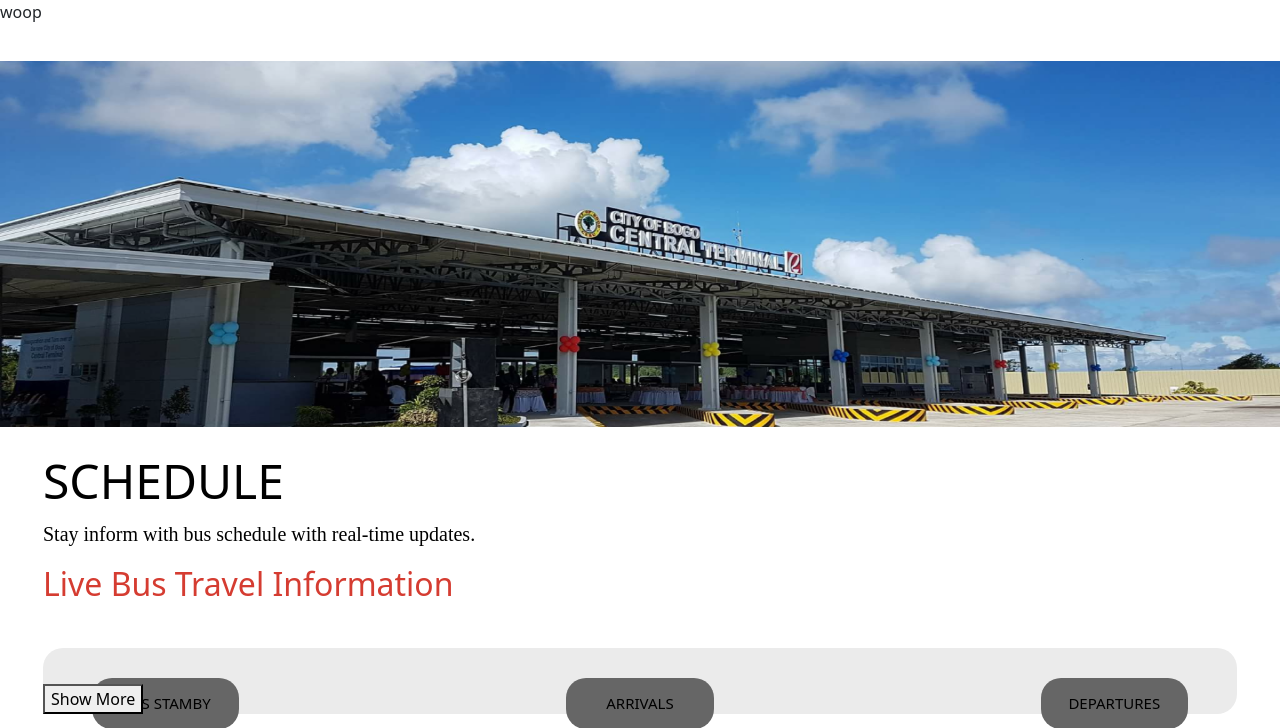
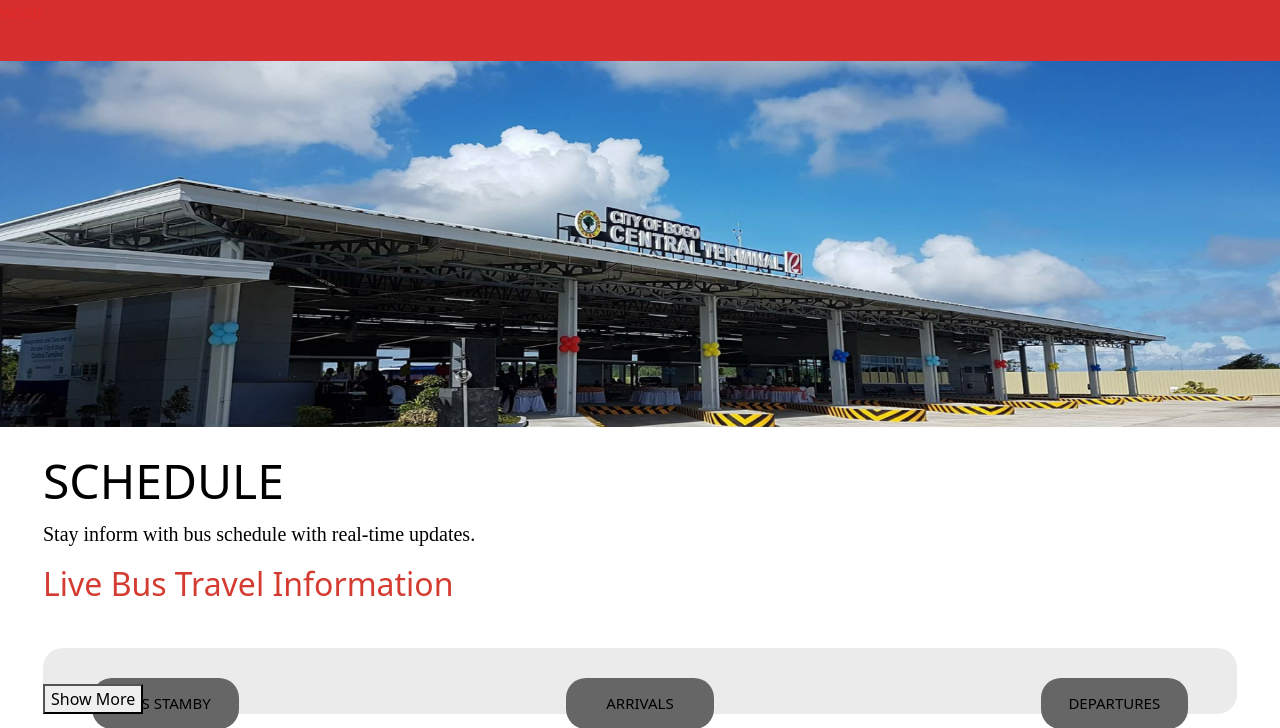
Before and after one commit to ZaneDaniel11/Online-Bus-management-Responsive, a PHP site: page /indexRes.php in a window 1280 px wide. Shown: the top 728 px of the page. Run offline with PHP 8.4, Linux system fonts and the light colour scheme; some web fonts are replaced.

Commit message:
Update Index.css

```diff
--- a/User/ResponsiveStyle/Index.css
+++ b/User/ResponsiveStyle/Index.css
@@ -1,3 +1,11 @@
+body{
+    color:#e42929;
+}
+.navbar1
+{
+    height: 41px;
+    background: #D72F2F;
+}
 
 .bodypic
 {
```
